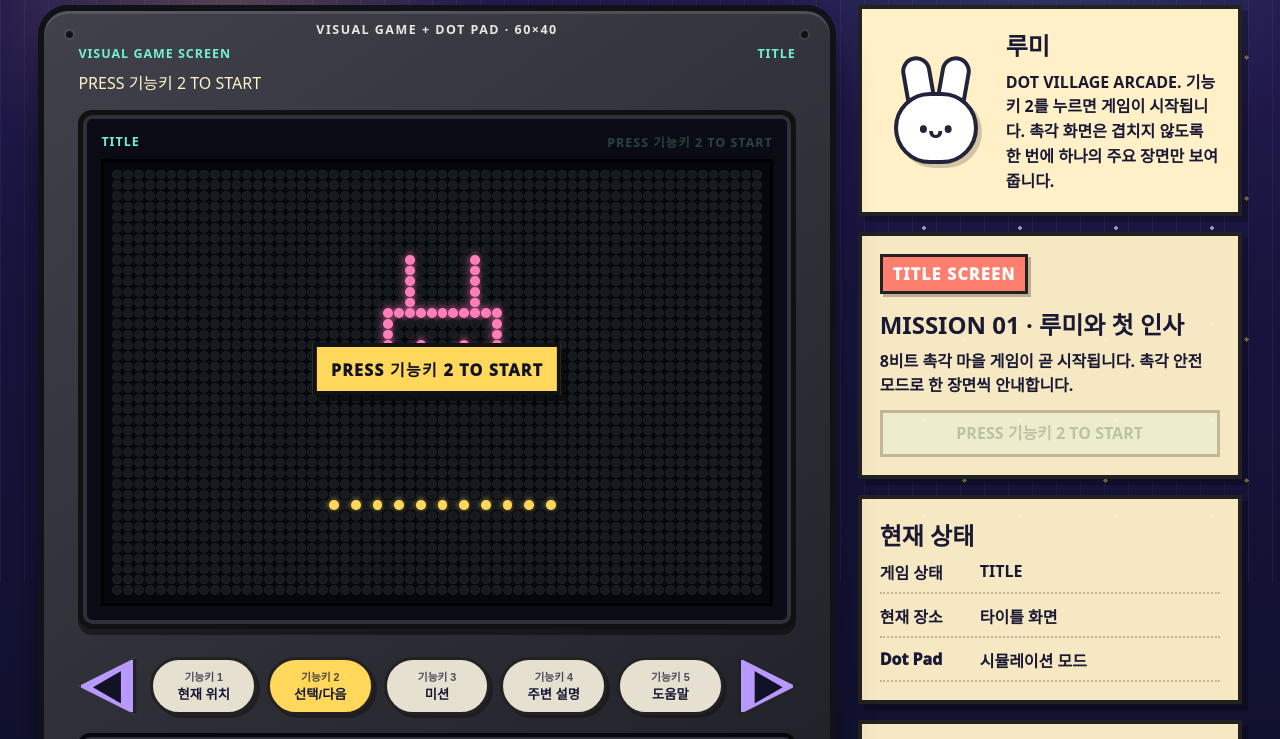
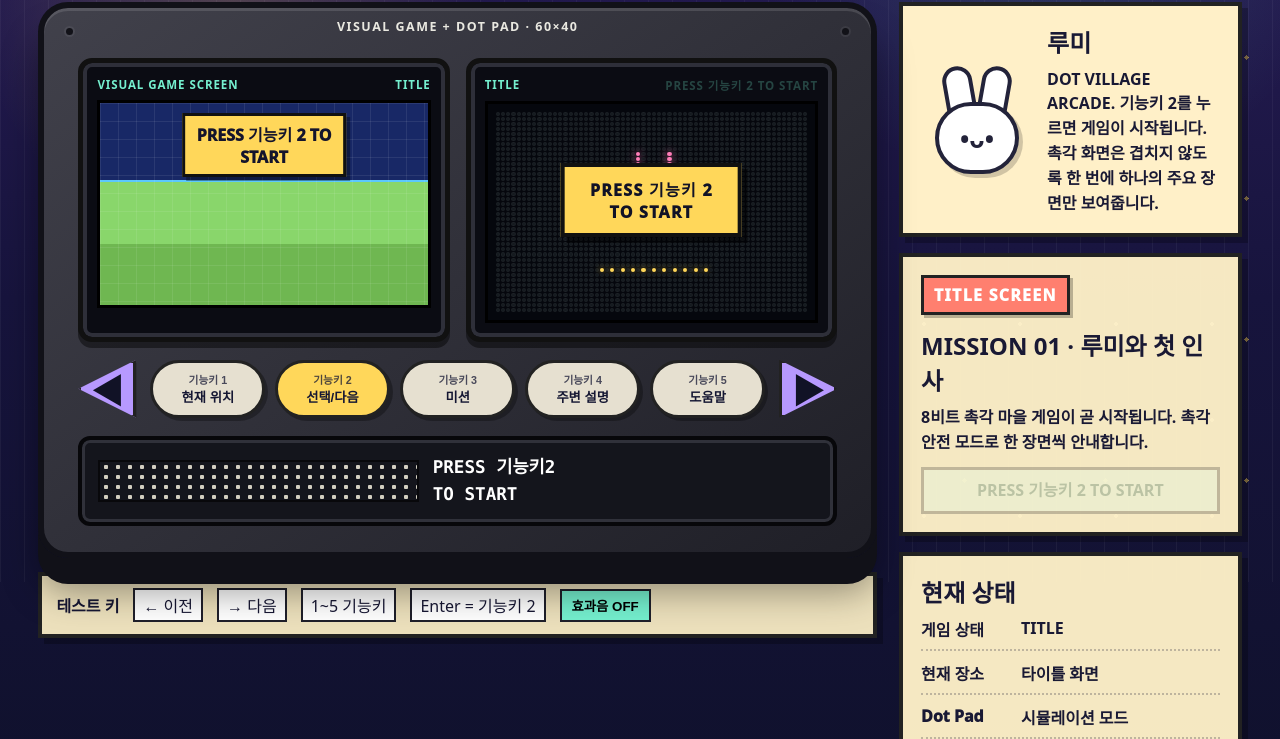
Before and after one commit to byeol-coder/dot-forest, a plain HTML site: page index.html in a window 1280 px wide. Shown: the part 218-957 px from the top of the page. Drawn offline with Linux system fonts and the light colour scheme.

Commit message:
Add dual visual and tactile game screens

```diff
--- a/style.css
+++ b/style.css
@@ -7,6 +7,9 @@
   --yellow: #ffd75a;
   --coral: #ff7f6f;
   --lavender: #b799ff;
+  --sky: #74d7ff;
+  --leaf: #7fe36e;
+  --soil: #9b6236;
   --screen: #05070d;
   --cell-off: #151a1f;
   --cell-on: #d6f7a3;
@@ -56,10 +59,10 @@ body {
   text-shadow: 4px 4px 0 #291a57, 8px 8px 0 rgba(0,0,0,0.3);
   image-rendering: pixelated;
 }
-.subtitle { margin: 10px 0 0; font-size: clamp(1rem, 2vw, 1.45rem); font-weight: 900; color: #fff; }
+.subtitle { margin: 10px 0 0; font-size: clamp(1rem, 2vw, 1.35rem); font-weight: 900; color: #fff; }
 .main-layout {
-  display: grid; grid-template-columns: minmax(600px, 1.35fr) minmax(300px, .65fr);
-  gap: 22px; align-items: start; max-width: 1480px; margin: 0 auto; position: relative; z-index: 1;
+  display: grid; grid-template-columns: minmax(740px, 1.42fr) minmax(300px, .58fr);
+  gap: 22px; align-items: start; max-width: 1580px; margin: 0 auto; position: relative; z-index: 1;
 }
 .device-zone { display: grid; gap: 14px; }
 .arcade-shell {
@@ -77,16 +80,67 @@ body {
   position: absolute; left: 50%; top: 10px; transform: translateX(-50%);
   color: #e9e8e0; letter-spacing: .12em; font-size: .78rem; font-weight: 900;
 }
-.dot-screen-frame {
-  position: relative; margin: 16px auto 18px; padding: 18px; background: #0b0c13;
+.screen-pair {
+  display: grid;
+  grid-template-columns: minmax(330px, 1fr) minmax(330px, 1fr);
+  gap: 16px;
+  align-items: stretch;
+  margin-top: 16px;
+}
+.game-preview-frame, .dot-screen-frame {
+  position: relative; padding: 14px; background: #0b0c13;
   border: 5px solid #111; border-radius: 14px;
   box-shadow: inset 0 0 0 4px #2e2f39, 0 6px 0 rgba(0,0,0,.45);
 }
-.screen-meta { display: flex; justify-content: space-between; gap: 12px; margin-bottom: 8px; color: var(--mint); font-size: .78rem; font-weight: 900; letter-spacing: .08em; }
+.screen-meta { display: flex; justify-content: space-between; gap: 12px; margin-bottom: 8px; color: var(--mint); font-size: .72rem; font-weight: 900; letter-spacing: .08em; }
+.visual-game-screen {
+  position: relative;
+  width: 100%;
+  aspect-ratio: 16 / 10;
+  overflow: hidden;
+  background: linear-gradient(#182866 0 38%, #5bc8ff 38% 39%, #89d66b 39% 70%, #6fb751 70% 100%);
+  border: 3px solid #000;
+  image-rendering: pixelated;
+}
+.visual-game-screen::before {
+  content: "";
+  position: absolute; inset: 0;
+  background-image: linear-gradient(90deg, rgba(255,255,255,.08) 1px, transparent 1px), linear-gradient(rgba(255,255,255,.08) 1px, transparent 1px);
+  background-size: 18px 18px;
+  pointer-events: none;
+}
+.visual-caption {
+  position: absolute;
+  left: 50%; top: 10px; transform: translateX(-50%);
+  z-index: 6;
+  padding: 6px 10px;
+  border: 3px solid #111;
+  background: var(--yellow);
+  color: #14142c;
+  font-weight: 1000;
+  box-shadow: 4px 4px 0 rgba(0,0,0,.35);
+  text-align: center;
+}
+.visual-sprite { position: absolute; image-rendering: pixelated; }
+.v-house { width: 72px; height: 52px; background: #ffd66e; border: 4px solid #222; left: 9%; bottom: 20%; box-shadow: 0 -25px 0 -7px #ff7f6f; }
+.v-house::before { content:""; position:absolute; left:-8px; top:-30px; width:86px; height:28px; background:#ff7f6f; clip-path: polygon(50% 0, 100% 100%, 0 100%); border: 4px solid #222; }
+.v-tree { width: 46px; height: 78px; left: 27%; bottom: 18%; }
+.v-tree::before { content:""; position:absolute; left:8px; top:0; width:42px; height:42px; background:#43c765; border:4px solid #222; border-radius: 4px; box-shadow: -12px 14px 0 #43c765, 12px 16px 0 #43c765; }
+.v-tree::after { content:""; position:absolute; left:20px; bottom:0; width:14px; height:36px; background:#9b6236; border:3px solid #222; }
+.v-flower { width: 120px; height: 50px; right: 13%; bottom: 17%; background: radial-gradient(circle, #ff7fba 0 5px, transparent 6px); background-size: 24px 24px; }
+.v-river { right: 0; bottom: 0; width: 110px; height: 62%; background: repeating-linear-gradient(135deg, #2aa7ff 0 10px, #74d7ff 10px 20px); border-left: 4px solid #222; }
+.v-bridge { right: 54px; bottom: 36%; width: 120px; height: 32px; background: repeating-linear-gradient(90deg, #b87942 0 18px, #8b542e 18px 24px); border: 4px solid #222; }
+.v-lumi { width: 58px; height: 64px; left: 54%; bottom: 31%; background: #fff6de; border: 4px solid #222; border-radius: 8px; z-index: 4; }
+.v-lumi::before { content:""; position:absolute; left:8px; top:-32px; width:12px; height:32px; background:#fff6de; border:4px solid #222; box-shadow: 24px 0 0 #fff6de, 24px 0 0 4px #222; }
+.v-lumi::after { content:"•  •\A ᴗ"; white-space: pre; position:absolute; left:9px; top:13px; color:#222; font-weight:900; line-height:1.1; }
+.v-player { width: 26px; height: 34px; left: var(--player-x, 48%); bottom: var(--player-y, 18%); background: #70e3ff; border: 4px solid #222; z-index: 5; box-shadow: 4px 4px 0 rgba(0,0,0,.25); }
+.v-focus-ring { position:absolute; left: var(--focus-x, 50%); bottom: var(--focus-y, 20%); width:70px; height:42px; border:4px dashed var(--yellow); z-index:5; animation: blink 1s steps(2) infinite; }
+.v-pikmin-buddy { width: 18px; height: 28px; background:#ff7f6f; border:3px solid #222; left: 44%; bottom: 20%; z-index: 4; }
+.v-pikmin-buddy::before { content:""; position:absolute; left:4px; top:-12px; width:8px; height:8px; background:#7fe36e; border:2px solid #222; border-radius:50%; }
 .blink-text { animation: blink .9s steps(2) infinite; }
 .stage-banner {
   position: absolute; left: 50%; top: 50%; transform: translate(-50%, -50%); z-index: 3;
-  max-width: 80%; padding: 10px 14px; color: #111226; background: var(--yellow);
+  max-width: 82%; padding: 10px 14px; color: #111226; background: var(--yellow);
   border: 4px solid #111; box-shadow: 6px 6px 0 rgba(0,0,0,.45);
   font-weight: 1000; text-align: center; letter-spacing: .08em; animation: bannerPop .28s steps(2);
   pointer-events: none;
@@ -105,7 +159,7 @@ body {
 .dot-cell.interactive { background: var(--cell-interactive); color: var(--cell-interactive); box-shadow: 0 0 8px rgba(255,127,186,.9); }
 .app[data-state="greeting"] .dot-cell.interactive,
 .app[data-state="mission_complete"] .dot-cell.interactive { animation: dotFlicker .8s steps(2) infinite; }
-.hardware-keys { display: grid; grid-template-columns: 58px 1fr 58px; gap: 14px; align-items: center; padding: 10px 0 18px; }
+.hardware-keys { display: grid; grid-template-columns: 58px 1fr 58px; gap: 14px; align-items: center; padding: 18px 0 18px; }
 .triangle-key { height: 58px; color: #111226; background: var(--lavender); border-radius: 14px; font-size: 2rem; font-weight: 900; }
 .left-key { clip-path: polygon(100% 0, 0 50%, 100% 100%); border-radius: 0; }
 .right-key { clip-path: polygon(0 0, 100% 50%, 0 100%); border-radius: 0; }
@@ -119,10 +173,7 @@ body {
 .pixel-button:hover { filter: brightness(1.08); }
 .pixel-button:focus-visible, .mini-button:focus-visible { outline: 4px solid var(--mint); outline-offset: 4px; }
 .pixel-button:active { transform: translate(3px, 3px); box-shadow: 0 0 0 rgba(0,0,0,0.3); }
-.braille-panel {
-  display: grid; grid-template-columns: 1fr 1.2fr; gap: 14px; align-items: center;
-  padding: 14px 16px; background: #14151c; border: 4px solid #07070a; border-radius: 12px; box-shadow: inset 0 0 0 3px #30313a;
-}
+.braille-panel { display: grid; grid-template-columns: 1fr 1.2fr; gap: 14px; align-items: center; padding: 14px 16px; background: #14151c; border: 4px solid #07070a; border-radius: 12px; box-shadow: inset 0 0 0 3px #30313a; }
 .braille-dots { min-height: 42px; border: 2px solid #07070a; background: radial-gradient(circle, #e8e4d4 0 2px, transparent 2.5px); background-size: 12px 10px; opacity: .9; }
 .braille-text { color: #fff; font-family: ui-monospace, SFMono-Regular, Menlo, Consolas, monospace; font-size: clamp(.9rem, 1.6vw, 1.1rem); font-weight: 900; line-height: 1.55; }
 .keyboard-help { display: flex; flex-wrap: wrap; gap: 8px 14px; align-items: center; padding: 12px 14px; background: rgba(255,242,200,.92); color: #171733; }
@@ -149,6 +200,7 @@ body {
 .log-panel li { margin: 0 0 8px; line-height: 1.45; font-weight: 750; }
 .app[data-state="mission_complete"] .mission-banner { background: var(--mint); color: #102a2a; }
 .app[data-state="mission_complete"] .stage-banner { background: var(--mint); color: #102a2a; opacity: 1; }
-@media (prefers-reduced-motion: reduce) { .pixel-stars, .dot-cell, .pixel-button, .function-key.primary, .blink-text, .lumi-avatar { animation: none !important; transition: none !important; } }
-@media (max-width: 980px) { .main-layout { grid-template-columns: 1fr; } .hardware-keys { grid-template-columns: 46px 1fr 46px; } .function-keys { grid-template-columns: repeat(5, minmax(58px, 1fr)); overflow-x: auto; } .function-key { min-width: 78px; } }
-@media (max-width: 640px) { .app { padding: 18px 10px 28px; } .arcade-shell { padding: 28px 12px 18px; border-radius: 22px; } .dot-screen-frame { padding: 10px; } .hardware-keys { gap: 7px; } .function-key strong { font-size: .72rem; } .braille-panel { grid-template-columns: 1fr; } .lumi-card { grid-template-columns: 1fr; text-align: center; } }
+@media (prefers-reduced-motion: reduce) { .pixel-stars, .dot-cell, .pixel-button, .function-key.primary, .blink-text, .lumi-avatar, .v-focus-ring { animation: none !important; transition: none !important; } }
+@media (max-width: 1180px) { .main-layout { grid-template-columns: 1fr; } }
+@media (max-width: 860px) { .screen-pair { grid-template-columns: 1fr; } .hardware-keys { grid-template-columns: 46px 1fr 46px; } .function-keys { grid-template-columns: repeat(5, minmax(58px, 1fr)); overflow-x: auto; } .function-key { min-width: 78px; } }
+@media (max-width: 640px) { .app { padding: 18px 10px 28px; } .arcade-shell { padding: 28px 12px 18px; border-radius: 22px; } .game-preview-frame, .dot-screen-frame { padding: 10px; } .hardware-keys { gap: 7px; } .function-key strong { font-size: .72rem; } .braille-panel { grid-template-columns: 1fr; } .lumi-card { grid-template-columns: 1fr; text-align: center; } }
```
